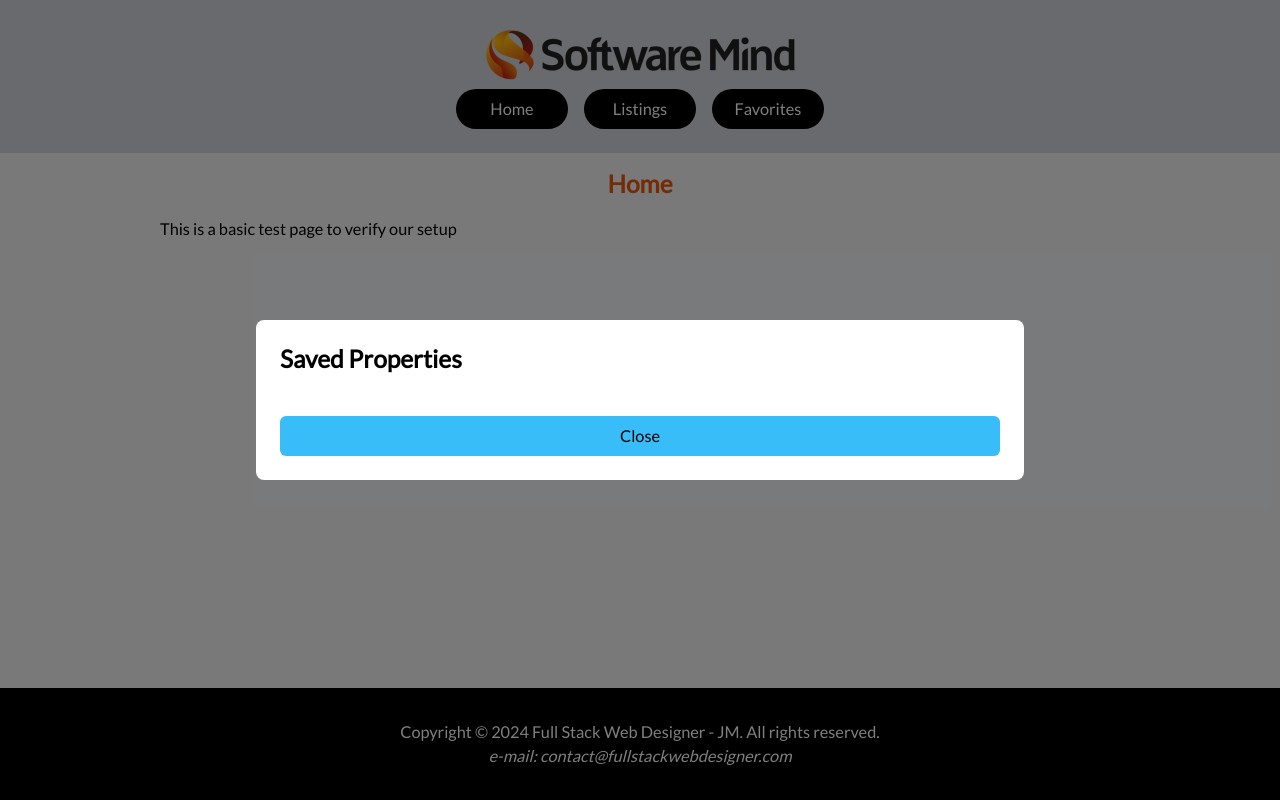
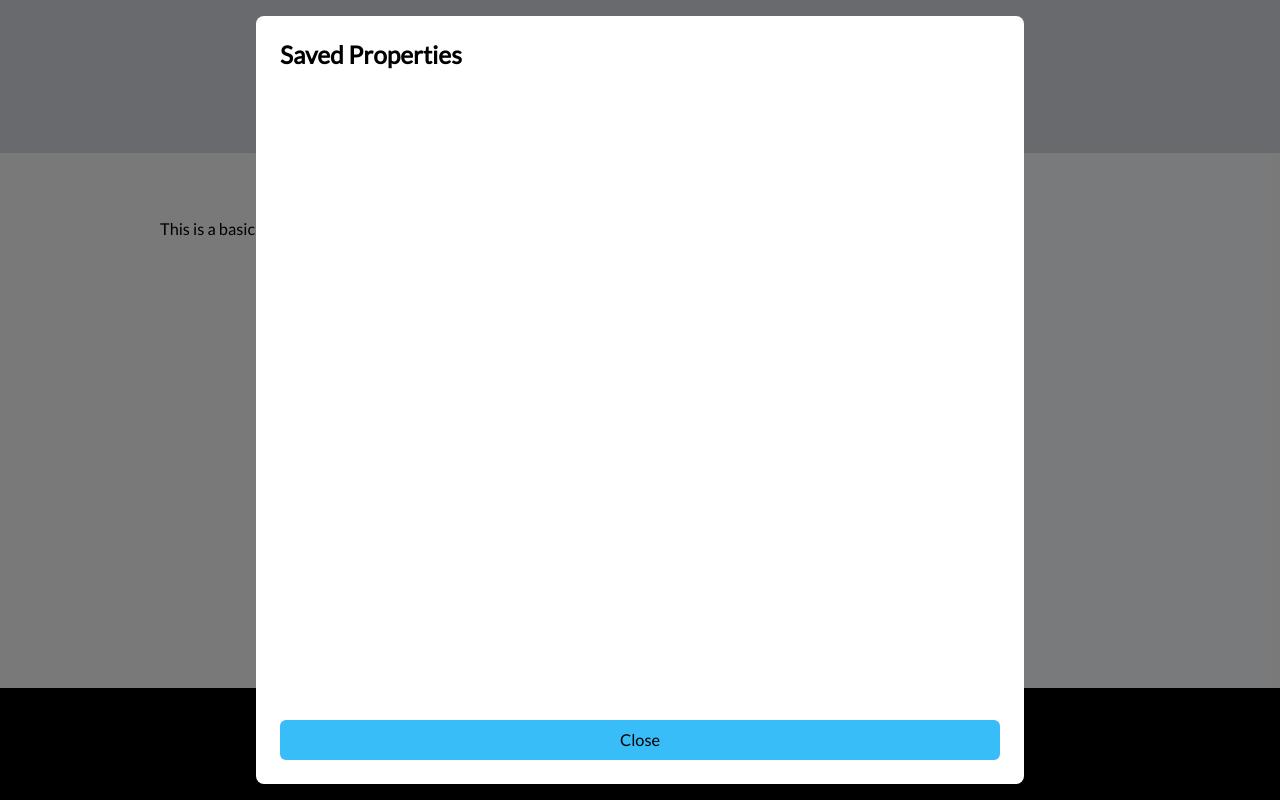
Before and after one commit to jorge-mauricio/next-typescript-boilerplate-frontend, a Next.js app: page / in a window 1280 px wide. Both pictures are taken after a click on the button "Favorites". Built offline with nearby package versions, Linux system fonts and the light colour scheme.

Commit message:
style: save property modal edge cases resize fixes

```diff
--- a/src/components/integration/SavedPropertiesModal/styles.module.scss
+++ b/src/components/integration/SavedPropertiesModal/styles.module.scss
@@ -3,7 +3,7 @@
 }
 
 .modal {
-  @apply bg-white rounded-lg max-w-3xl w-full mx-4 p-6 flex flex-col;
+  @apply bg-white rounded-lg max-w-3xl w-full h-full mx-4 p-6 flex flex-col overflow-x-hidden overflow-y-auto;
 
   &-title {
     @apply text-2xl font-bold mb-4;
```
